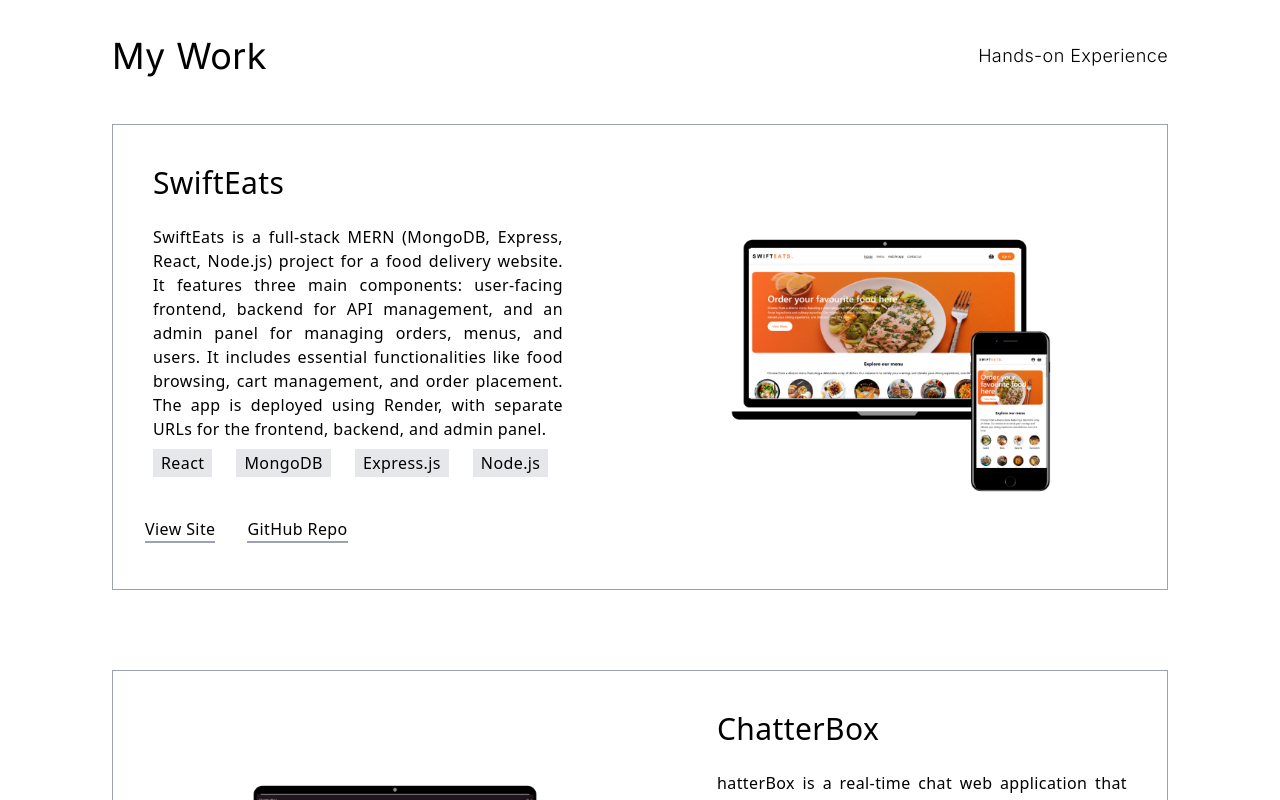
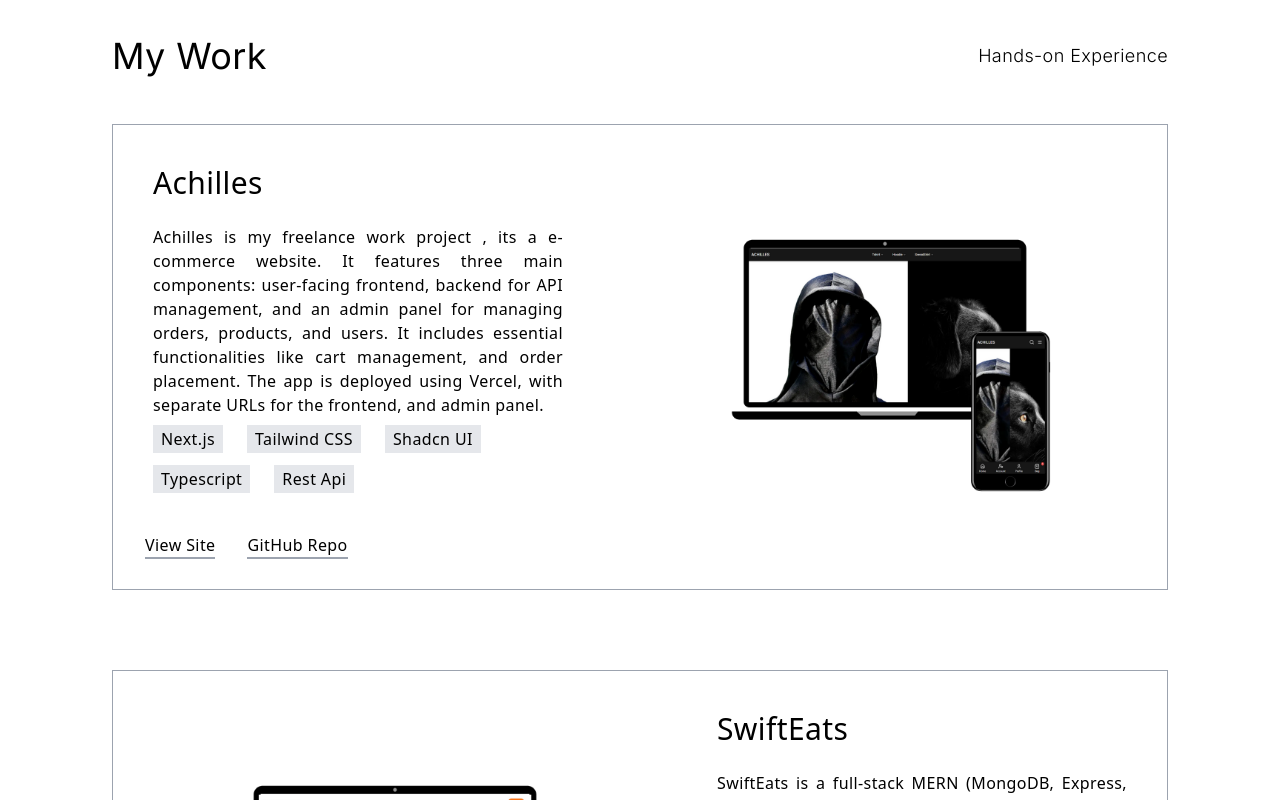
Before and after one commit to kshipraDewat/portfolio, a React (Vite) app: page / in a window 1280 px wide. Shown: the part 1500-2300 px from the top of the page. Built offline with nearby package versions, Linux system fonts and the light colour scheme.

Commit message:
new updates in project section and Updated Resume

```diff
--- a/src/pages/Experience.jsx
+++ b/src/pages/Experience.jsx
@@ -11,6 +11,18 @@ const Experience = () => {
         <div className="w-full p-4 m-auto max-sm:p-0">
         <Accordion
             id="1"
+            title="Achilles Enterprise Pvt. Ltd."
+            type="Freelance"
+            duration="Jan, 205 - May, 2025"
+            answer={[
+              "Role - Frontend Developer",
+              "Developed a frontend of web application tailored to the client’s requirements, focusing on modern design and seamless user interactions.",
+              "Leveraged modern frameworks and libraries to streamline development and maintain clean, scalable code.",
+              "Engineered a responsive frontend with dynamic UI components to ensure optimal performance across devices and browsers."
+            ]}
+          />
+        <Accordion
+            id="2"
             title="Urban Biotix"
             type="Fulltime"
             duration="Jul, 2024 - Dec, 2024"
@@ -22,7 +34,7 @@ const Experience = () => {
             ]}
           />
           <Accordion
-            id="2"
+            id="3"
             title="Element coders"
             type="Internship "
             duration="May, 2023 - Jul, 2023"
@@ -33,7 +45,7 @@ const Experience = () => {
             ]}
           />
           <Accordion
-            id="3"
+            id="4"
             title="Urban Biotix"
             type="Internship"
             duration="May, 2022 - Aug, 2022"
--- a/src/pages/Hero.jsx
+++ b/src/pages/Hero.jsx
@@ -2,7 +2,7 @@ import { IoMdDownload } from "react-icons/io";
 import { FaChevronDown } from "react-icons/fa6";
 import { FaLaptopCode } from "react-icons/fa6";
 import { HashLink } from "react-router-hash-link";
-import pdf from '../assets/resume/Resumeee.pdf';
+import pdf from '../assets/resume/Updated.pdf';
 
 
 const Hero = () => {
--- a/src/pages/Project.jsx
+++ b/src/pages/Project.jsx
@@ -3,6 +3,7 @@ import ProjectCard from "../components/ProjectCard";
 
 const Project = () => {
   const projects = [
+    { websiteName: "Achilles", color: "bg-[#7F3E0A]/20" },
     { websiteName: "SwiftEats", color: "bg-[#7F3E0A]/20" },
     { websiteName: "ChatterBox", color: "bg-[#f0f8ff]" },
     { websiteName: "Teerex", color: "bg-[#8FE070]/25" },
--- a/src/projectDetails/projectData.json
+++ b/src/projectDetails/projectData.json
@@ -1,4 +1,17 @@
 {
+  "Achilles": {
+    "projectMetaData": {
+      "projectId": "Achilles",
+      "mockupImg": "/project/Achilles.png",
+      "webColor": "bg-[#7F3E0A]/20",
+      "name": "Achilles",
+      "techStack": ["Next.js", "Tailwind CSS" , "Shadcn UI","Typescript" , "Rest Api"],
+      "site": "https://achilles-frontend.vercel.app/",
+      "github": "https://github.com/naren4488/achilles-frontend",
+      "projectInfo": "Achilles is my freelance work project , its a e-commerce website. It features three main components: user-facing frontend, backend for API management, and an admin panel for managing orders, products, and users. It includes essential functionalities like cart management, and order placement. The app is deployed using Vercel, with separate URLs for the frontend, and admin panel."
+    }
+
+  },
   "SwiftEats": {
     "projectMetaData": {
       "projectId": "SwiftEats",
```
Also changed, not shown: public/project/Achilles.png (added), 1 other file (tests, documents, lock files or other folders).
